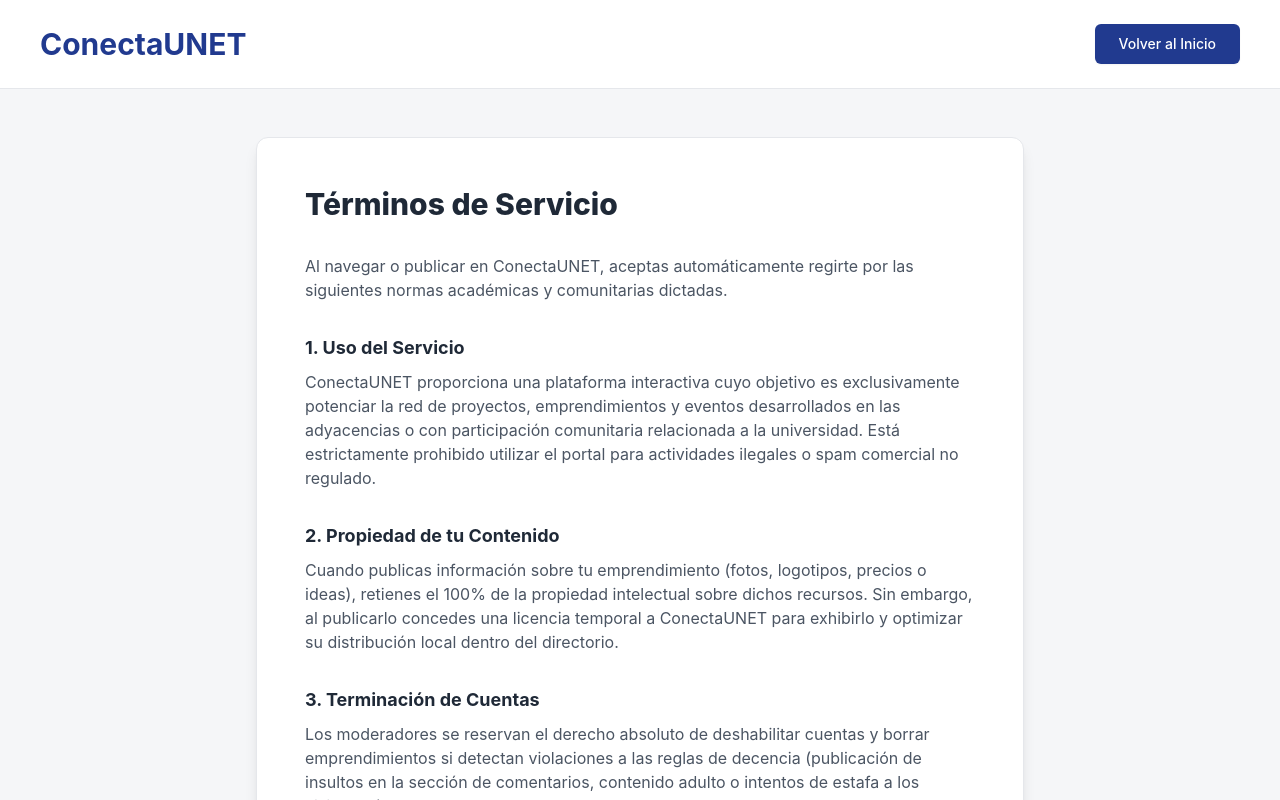
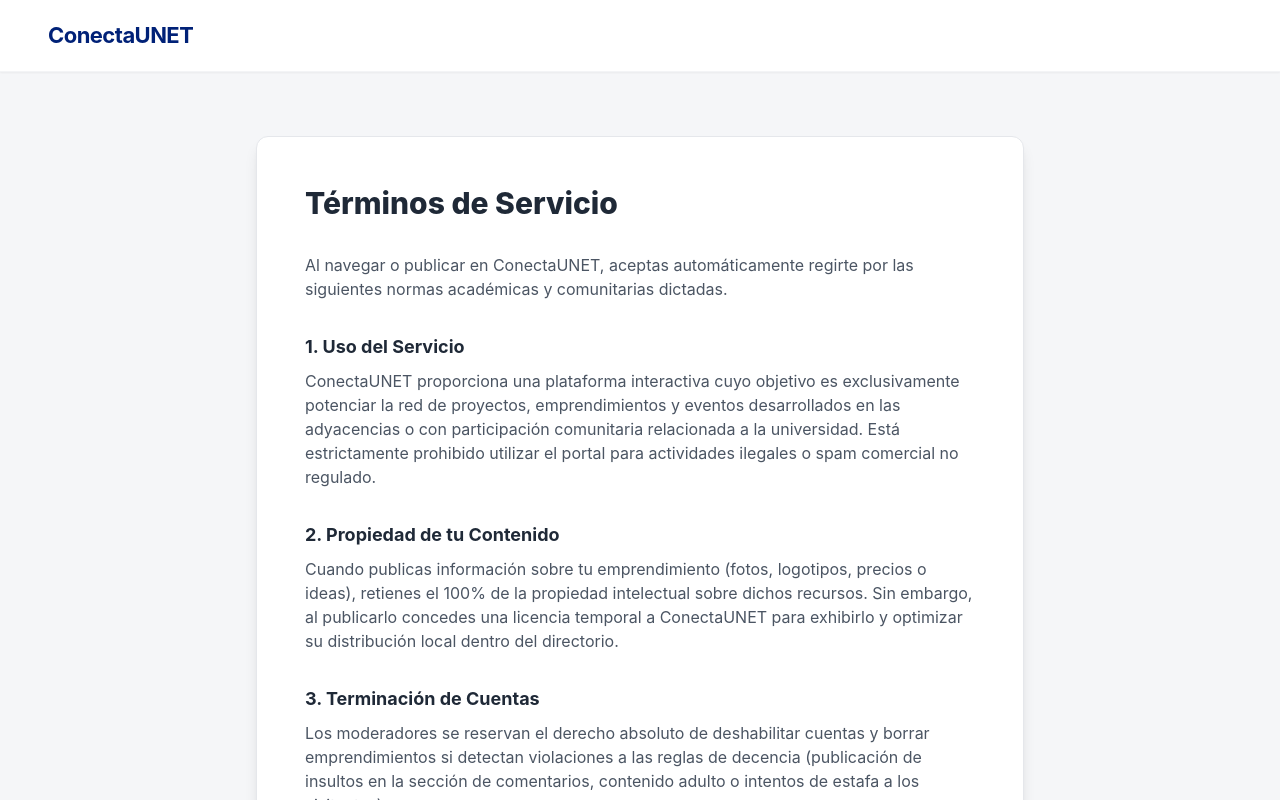
Before and after one commit to Angeliux2005/ConectaUNET, a Vue app in the folder frontend/: page /terminos in a window 1280 px wide. Shown: the top 800 px of the page. Built offline with nearby package versions, Linux system fonts and the light colour scheme.

Commit message:
agregado el header basico sin el perfil o eventos/emprendimiento

```diff
--- a/frontend/src/views/acerca.vue
+++ b/frontend/src/views/acerca.vue
@@ -17,21 +17,18 @@ const goHome = () => {
 
 <template>
 
-  <div class="min-h-screen flex flex-col bg-[#F5F6F8] font-sans">
+  <div class="min-h-screen flex flex-col bg-[#F5F6F8] font-sans pt-[72px]">
 
-    <header class="flex items-center justify-between w-full px-6 lg:px-10 py-5 lg:py-6 border-b border-[#E5E7EB] bg-white sticky top-0 z-10">
-      <h1 class="text-xl lg:text-3xl font-bold" :style="{ color: brandBlue }">ConectaUNET</h1>
-
-      <button
-        @click="goHome"
-        class="px-4 py-2 lg:px-6 lg:py-2.5 text-white rounded-md font-medium text-xs lg:text-sm transition-colors hover:opacity-90 shadow-sm"
-        :style="{ backgroundColor: brandBlue }"
+    <header class="w-full h-[72px] bg-white border-b border-gray-100 flex items-center px-6 lg:px-12 shadow-sm shrink-0 z-50 fixed top-0 left-0">
+      <router-link
+        to="/eventos"
+        class="text-[#002177] font-bold text-[22px] tracking-tight truncate hover:opacity-80 transition-opacity"
       >
-        Volver al Inicio
-      </button>
+        ConectaUNET
+      </router-link>
     </header>
 
-    <main class="flex-1 flex flex-col items-center p-6 lg:py-12">
+    <main class="flex-1 flex flex-col items-center p-6 lg:py-16 w-full">
 
       <div class="w-full max-w-3xl bg-white rounded-xl shadow-lg border border-[#E5E7EB] overflow-hidden">
 
--- a/frontend/src/views/contacto.vue
+++ b/frontend/src/views/contacto.vue
@@ -17,21 +17,18 @@ const goHome = () => {
 
 <template>
 
-  <div class="min-h-screen flex flex-col bg-[#F5F6F8] font-sans">
+  <div class="min-h-screen flex flex-col bg-[#F5F6F8] font-sans pt-[72px]">
 
-    <header class="flex items-center justify-between w-full px-6 lg:px-10 py-5 lg:py-6 border-b border-[#E5E7EB] bg-white sticky top-0 z-10">
-      <h1 class="text-xl lg:text-3xl font-bold" :style="{ color: brandBlue }">ConectaUNET</h1>
-
-      <button
-        @click="goHome"
-        class="px-4 py-2 lg:px-6 lg:py-2.5 text-white rounded-md font-medium text-xs lg:text-sm transition-colors hover:opacity-90 shadow-sm"
-        :style="{ backgroundColor: brandBlue }"
+    <header class="w-full h-[72px] bg-white border-b border-gray-100 flex items-center px-6 lg:px-12 shadow-sm shrink-0 z-50 fixed top-0 left-0">
+      <router-link
+        to="/eventos"
+        class="text-[#002177] font-bold text-[22px] tracking-tight truncate hover:opacity-80 transition-opacity"
       >
-        Volver al Inicio
-      </button>
+        ConectaUNET
+      </router-link>
     </header>
 
-    <main class="flex-1 flex flex-col items-center p-6 lg:py-12 w-full">
+    <main class="flex-1 flex flex-col items-center p-6 lg:py-16 w-full">
 
       <div class="w-full max-w-3xl flex flex-col gap-8">
 
@@ -140,7 +137,7 @@ const goHome = () => {
       </div>
     </main>
 
-    <div class="hidden md:block">
+        <div class="hidden md:block">
       <AppFooter />
     </div>
 
--- a/frontend/src/views/not-found.vue
+++ b/frontend/src/views/not-found.vue
@@ -1,7 +1,7 @@
 <script setup>
 import { useRouter } from 'vue-router';
 
-//Router para movernos por las vistas
+// Router para movernos por las vistas
 const router = useRouter();
 
 // Color de marca principal
@@ -9,36 +9,20 @@ const brandBlue = '#213A8F';
 
 // Función para volver al inicio
 const goHome = () => {
-  console.log('Redirigiendo al inicio...');
   router.push('/eventos');
 };
 </script>
 
+<template>
+  <div class="min-h-screen flex flex-col bg-[#F5F6F8] font-sans pt-[72px]">
 
-<template>
-
-  <div class="min-h-screen flex flex-col bg-[#F5F6F8] font-sans">
-
-    <header class="flex items-center justify-between w-full px-6 lg:px-10 py-4 border-b border-[#E5E7EB] bg-white">
-      <h1 class="text-xl lg:text-2xl font-bold" :style="{ color: brandBlue }">ConectaUNET</h1>
-
-      <nav class="hidden md:flex space-x-8 text-sm font-medium text-[#4B5563]">
-        <a href="#" class="hover:text-gray-900 transition-colors">Eventos</a>
-        <a href="#" class="hover:text-gray-900 transition-colors">Emprendimientos</a>
-      </nav>
-
-      <div class="flex items-center space-x-4">
-        <button class="text-[#6B7280] hover:text-[#1F2937] transition-colors">
-          <svg class="w-6 h-6" fill="none" stroke="currentColor" viewBox="0 0 24 24" xmlns="http://www.w3.org/2000/svg">
-            <path stroke-linecap="round" stroke-linejoin="round" stroke-width="2" d="M15 17h5l-1.405-1.405A2.032 2.032 0 0118 14.158V11a6.002 6.002 0 00-4-5.659V5a2 2 0 10-4 0v.341C7.67 6.165 6 8.388 6 11v3.159c0 .538-.214 1.055-.595 1.436L4 17h5m6 0v1a3 3 0 11-6 0v-1m6 0H9"></path>
-          </svg>
-        </button>
-        <button class="w-8 h-8 rounded-full text-white flex items-center justify-center text-sm font-bold shadow-sm" :style="{ backgroundColor: brandBlue }">
-          <svg class="w-4 h-4" fill="none" stroke="currentColor" viewBox="0 0 24 24" xmlns="http://www.w3.org/2000/svg">
-            <path stroke-linecap="round" stroke-linejoin="round" stroke-width="2" d="M16 7a4 4 0 11-8 0 4 4 0 018 0zM12 14a7 7 0 00-7 7h14a7 7 0 00-7-7z"></path>
-          </svg>
-        </button>
-      </div>
+    <header class="w-full h-[72px] bg-white border-b border-gray-100 flex items-center px-6 lg:px-12 shadow-sm shrink-0 z-50 fixed top-0 left-0">
+      <router-link
+        to="/eventos"
+        class="text-[#002177] font-bold text-[22px] tracking-tight truncate hover:opacity-80 transition-opacity"
+      >
+        ConectaUNET
+      </router-link>
     </header>
 
     <main class="flex-1 flex flex-col items-center justify-center p-6 text-center">
@@ -58,16 +42,6 @@ const goHome = () => {
         Lo sentimos, pero la página que intentas solicitar no existe, ha sido movida o está temporalmente inactiva.
       </p>
 
-      <button
-        @click="goHome"
-        class="px-8 py-3.5 text-white rounded-md font-bold text-sm md:text-base transition-colors hover:opacity-90 shadow-md flex items-center gap-2"
-        :style="{ backgroundColor: brandBlue }"
-      >
-        <svg class="w-5 h-5" fill="none" stroke="currentColor" viewBox="0 0 24 24" xmlns="http://www.w3.org/2000/svg">
-          <path stroke-linecap="round" stroke-linejoin="round" stroke-width="2" d="M10 19l-7-7m0 0l7-7m-7 7h18"></path>
-        </svg>
-        Volver al Inicio
-      </button>
 
     </main>
 
@@ -76,5 +50,8 @@ const goHome = () => {
     </div>
 
   </div>
+</template>
 
-</template>
+<style scoped>
+/* Estilos adicionales si fueran necesarios */
+</style>
--- a/frontend/src/views/privacidad.vue
+++ b/frontend/src/views/privacidad.vue
@@ -17,21 +17,18 @@ const goBack = () => {
 
 <template>
 
-  <div class="min-h-screen flex flex-col bg-[#F5F6F8] font-sans">
+  <div class="min-h-screen flex flex-col bg-[#F5F6F8] font-sans pt-[72px]">
 
-    <header class="flex items-center justify-between w-full px-6 lg:px-10 py-5 lg:py-6 border-b border-[#E5E7EB] bg-white sticky top-0 z-10">
-      <h1 class="text-xl lg:text-3xl font-bold" :style="{ color: brandBlue }">ConectaUNET</h1>
-
-      <button
-        @click="goBack"
-        class="px-4 py-2 lg:px-6 lg:py-2.5 text-white rounded-md font-medium text-xs lg:text-sm transition-colors hover:opacity-90 shadow-sm"
-        :style="{ backgroundColor: brandBlue }"
+    <header class="w-full h-[72px] bg-white border-b border-gray-100 flex items-center px-6 lg:px-12 shadow-sm shrink-0 z-50 fixed top-0 left-0">
+      <router-link
+        to="/eventos"
+        class="text-[#002177] font-bold text-[22px] tracking-tight truncate hover:opacity-80 transition-opacity"
       >
-        Volver al Inicio
-      </button>
+        ConectaUNET
+      </router-link>
     </header>
 
-    <main class="flex-1 flex flex-col items-center p-6 lg:py-12">
+    <main class="flex-1 flex flex-col items-center p-6 lg:py-16 w-full">
 
       <div class="w-full max-w-3xl p-8 lg:p-12 bg-white rounded-xl shadow-lg border border-[#E5E7EB]">
 
--- a/frontend/src/views/terminos.vue
+++ b/frontend/src/views/terminos.vue
@@ -17,21 +17,18 @@ const goBack = () => {
 
 <template>
 
-  <div class="min-h-screen flex flex-col bg-[#F5F6F8] font-sans">
+  <div class="min-h-screen flex flex-col bg-[#F5F6F8] font-sans pt-[72px]">
 
-    <header class="flex items-center justify-between w-full px-6 lg:px-10 py-5 lg:py-6 border-b border-[#E5E7EB] bg-white sticky top-0 z-10">
-      <h1 class="text-xl lg:text-3xl font-bold" :style="{ color: brandBlue }">ConectaUNET</h1>
-
-      <button
-        @click="goBack"
-        class="px-4 py-2 lg:px-6 lg:py-2.5 text-white rounded-md font-medium text-xs lg:text-sm transition-colors hover:opacity-90 shadow-sm"
-        :style="{ backgroundColor: brandBlue }"
+    <header class="w-full h-[72px] bg-white border-b border-gray-100 flex items-center px-6 lg:px-12 shadow-sm shrink-0 z-50 fixed top-0 left-0">
+      <router-link
+        to="/eventos"
+        class="text-[#002177] font-bold text-[22px] tracking-tight truncate hover:opacity-80 transition-opacity"
       >
-        Volver al Inicio
-      </button>
+        ConectaUNET
+      </router-link>
     </header>
 
-    <main class="flex-1 flex flex-col items-center p-6 lg:py-12">
+    <main class="flex-1 flex flex-col items-center p-6 lg:py-16 w-full">
 
       <div class="w-full max-w-3xl p-8 lg:p-12 bg-white rounded-xl shadow-lg border border-[#E5E7EB]">
 
```
